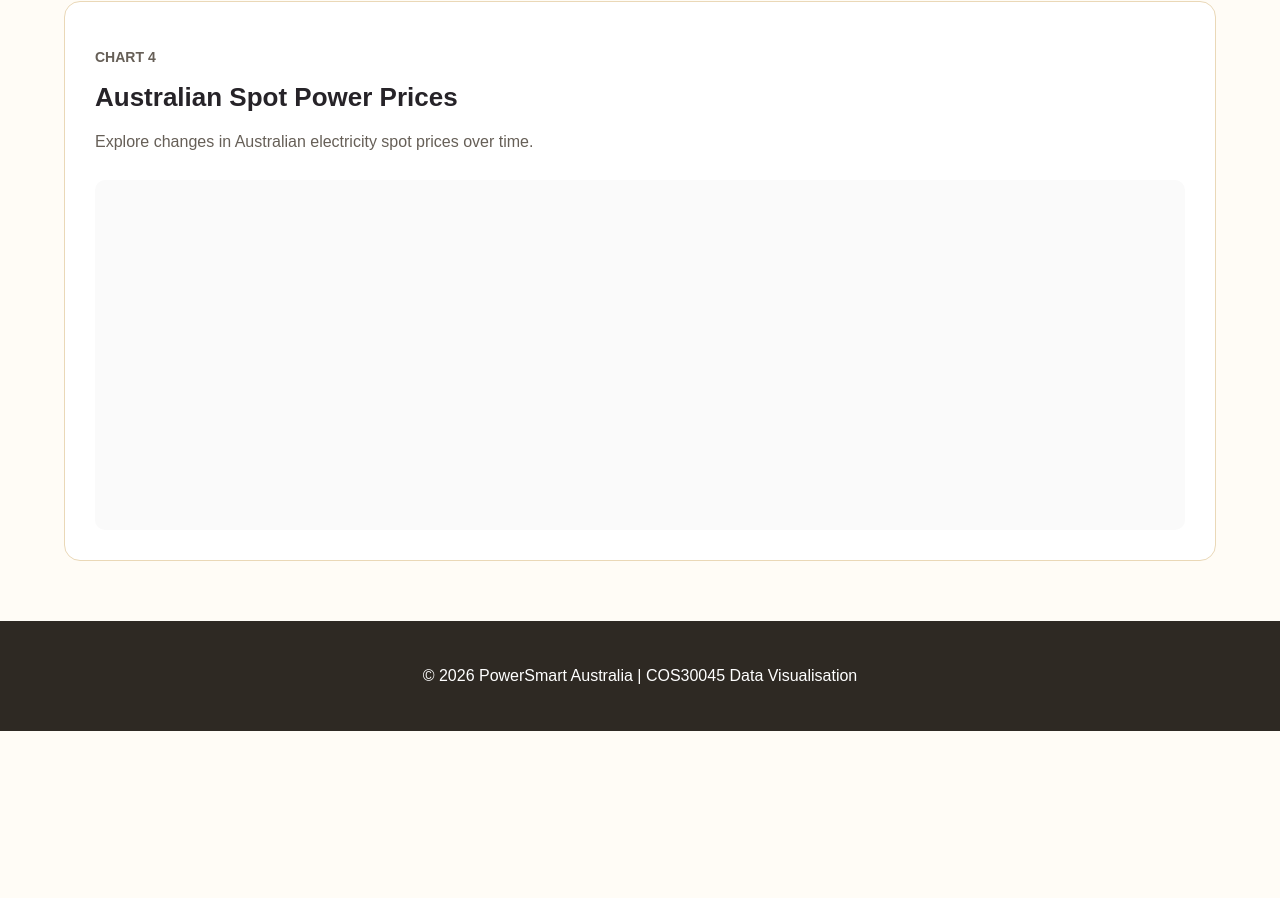
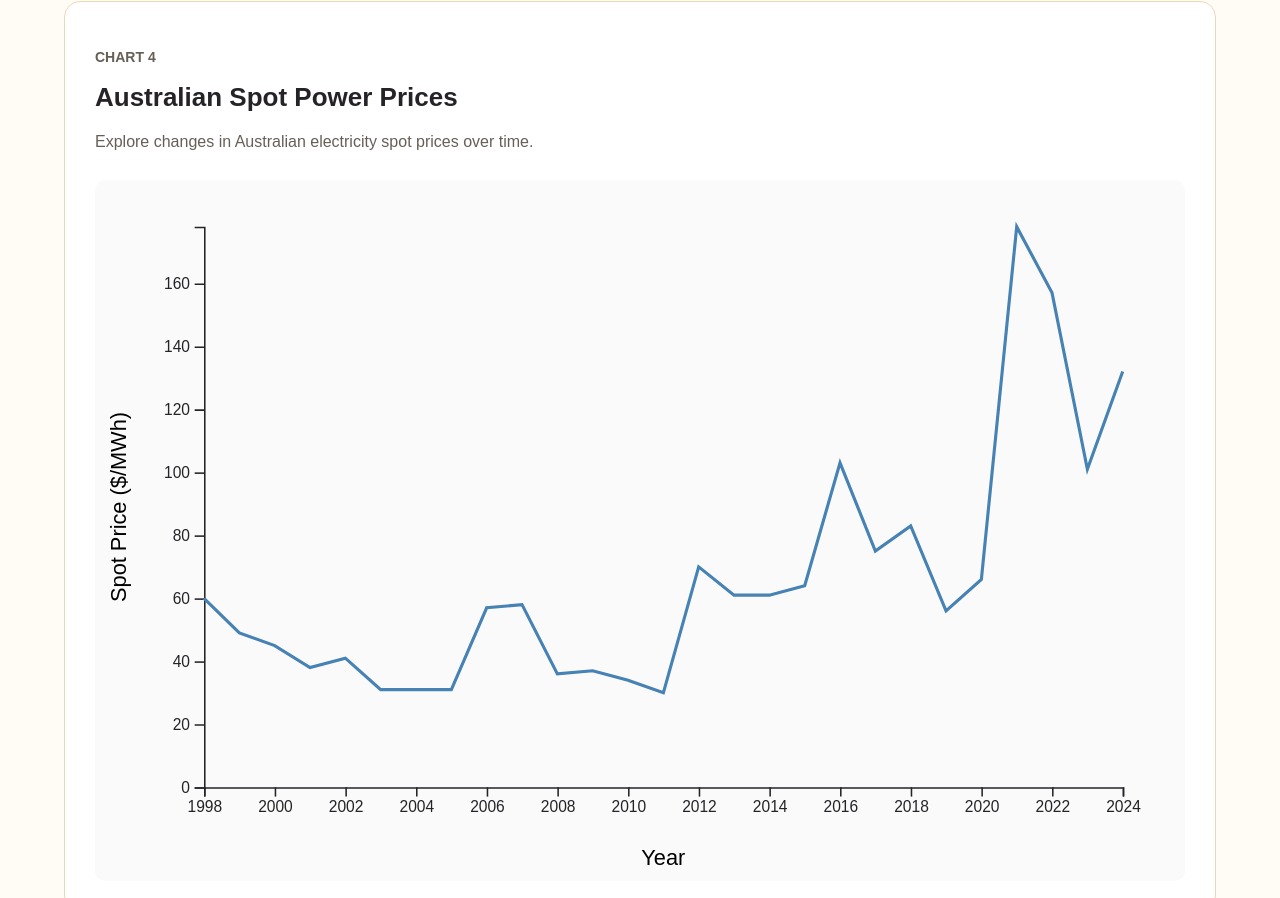
Before and after one commit to KateDaCat/T05, a plain HTML site: page index.html in a window 1280 px wide. Shown: the part 3390-4288 px from the top of the page. Before the commit the page ends 4121 px from the top, so only its background shows below. Drawn offline with nearby package versions, Linux system fonts and the light colour scheme.

Commit message:
feat: add Australian spot power price line chart

```diff
--- a/index.html
+++ b/index.html
@@ -122,9 +122,7 @@
     <script src="scatter.js"></script>
     <script src="donut.js"></script>
     <script src="bar.js"></script>
-
-    <!-- We'll enable these later -->
-    <!-- <script src="line.js"></script> -->
+    <script src="line.js"></script>
 
 </body>
 
--- a/line.js
+++ b/line.js
@@ -0,0 +1,77 @@
+d3.csv("data/Ex5_ARE_Spot_Prices.csv", d => {
+
+    return {
+        year: +d["Year"],
+        queensland: +d["Queensland ($ per megawatt hour)"],
+        nsw: +d["New South Wales ($ per megawatt hour)"],
+        victoria: +d["Victoria ($ per megawatt hour)"],
+        southAustralia: +d["South Australia ($ per megawatt hour)"]
+    };
+
+}).then(data => {
+
+    console.log("Line chart data:", data);
+
+    const width = 700;
+    const height = 450;
+
+    const svg = d3.select("#line-chart")
+        .append("svg")
+        .attr("viewBox", `0 0 ${width} ${height}`)
+        .attr("width", "100%")
+        .attr("height", "100%");
+
+    // X scale: Year
+    const xScale = d3.scaleLinear()
+        .domain(d3.extent(data, d => d.year))
+        .range([70, 660]);
+
+    // Y scale: Spot price
+    const yScale = d3.scaleLinear()
+        .domain([0, d3.max(data, d => d.queensland)])
+        .range([390, 30]);
+
+    // X axis
+    svg.append("g")
+        .attr("transform", "translate(0, 390)")
+        .call(
+            d3.axisBottom(xScale)
+                .tickFormat(d3.format("d"))
+        );
+
+    // Y axis
+    svg.append("g")
+        .attr("transform", "translate(70, 0)")
+        .call(d3.axisLeft(yScale));
+
+    // Create line generator for Queensland
+    const line = d3.line()
+        .x(d => xScale(d.year))
+        .y(d => yScale(d.queensland));
+
+    svg.append("path")
+    .datum(data)
+    .attr("fill", "none")
+    .attr("stroke", "steelblue")
+    .attr("stroke-width", 2)
+    .attr("d", line);
+
+    // X-axis label
+    svg.append("text")
+        .attr("x", 365)
+        .attr("y", 440)
+        .attr("text-anchor", "middle")
+        .style("font-family", "sans-serif")
+        .style("font-size", "14px")
+        .text("Year");
+
+    // Y-axis label
+    svg.append("text")
+        .attr("transform", "rotate(-90)")
+        .attr("x", -210)
+        .attr("y", 20)
+        .attr("text-anchor", "middle")
+        .style("font-family", "sans-serif")
+        .style("font-size", "14px")
+        .text("Spot Price ($/MWh)");
+});
```
